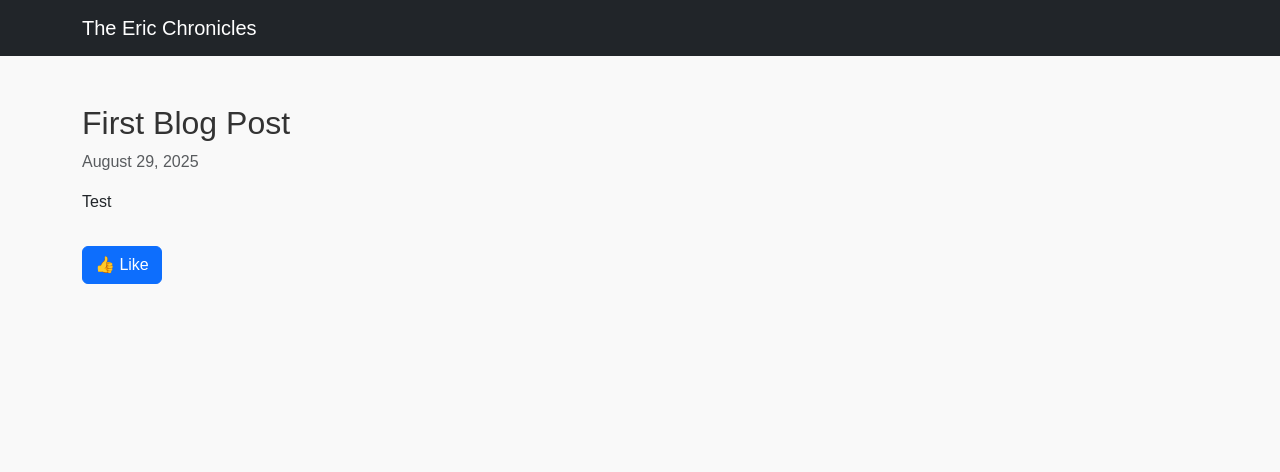
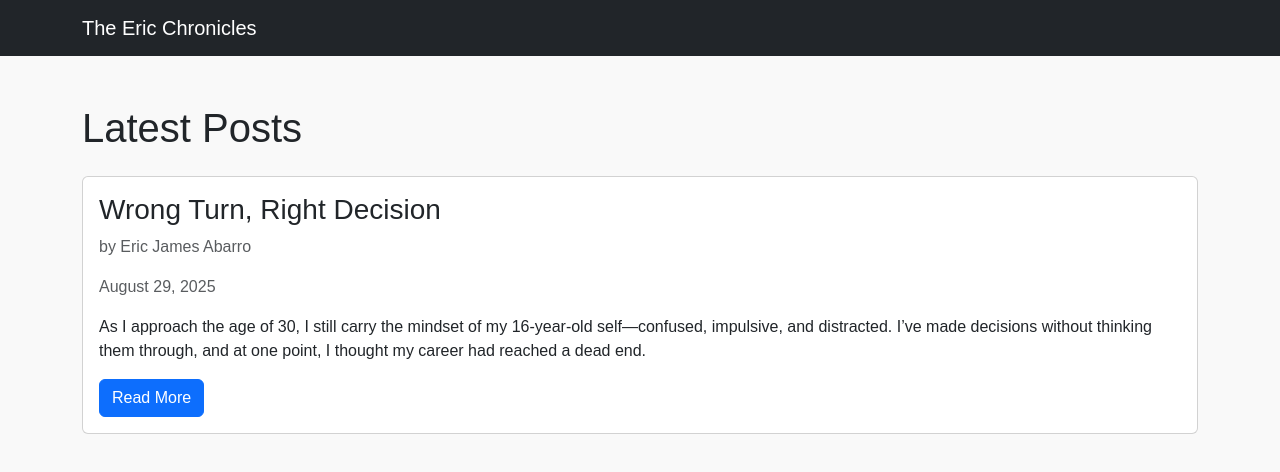
Before and after one commit to ericjamesaa/ericjamesaaBlog, a plain HTML site: page index.html in a window 1280 px wide. Drawn offline with nearby package versions, Linux system fonts and the light colour scheme.

Commit message:
again-draft

```diff
--- a/index.html
+++ b/index.html
@@ -16,13 +16,20 @@
     </div>
   </nav>
 
-  <!-- Blog Content -->
   <div class="container my-5">
-    <div class="row">
-      <div class="col-md-8">
-        <h2>First Blog Post</h2>
+    <h1 class="mb-4">Latest Posts</h1>
+
+    <!-- Post 1 -->
+    <div class="card mb-4">
+      <div class="card-body">
+        <h3 class="card-title">Wrong Turn, Right Decision</h3>
+        <p class="text-muted">by Eric James Abarro</p>
         <p class="text-muted">August 29, 2025</p>
-        <p>Test</p>
+        <p class="card-text">
+          As I approach the age of 30, I still carry the mindset of my 16-year-old self—confused, impulsive, and distracted.
+        I’ve made decisions without thinking them through, and at one point, I thought my career had reached a dead end.
+        </p>
+        <a href="posts/wrongTurnRightDecisions.html" class="btn btn-primary">Read More</a>
       </div>
     </div>
   </div>
```
Also changed, not shown: 1 other file.
